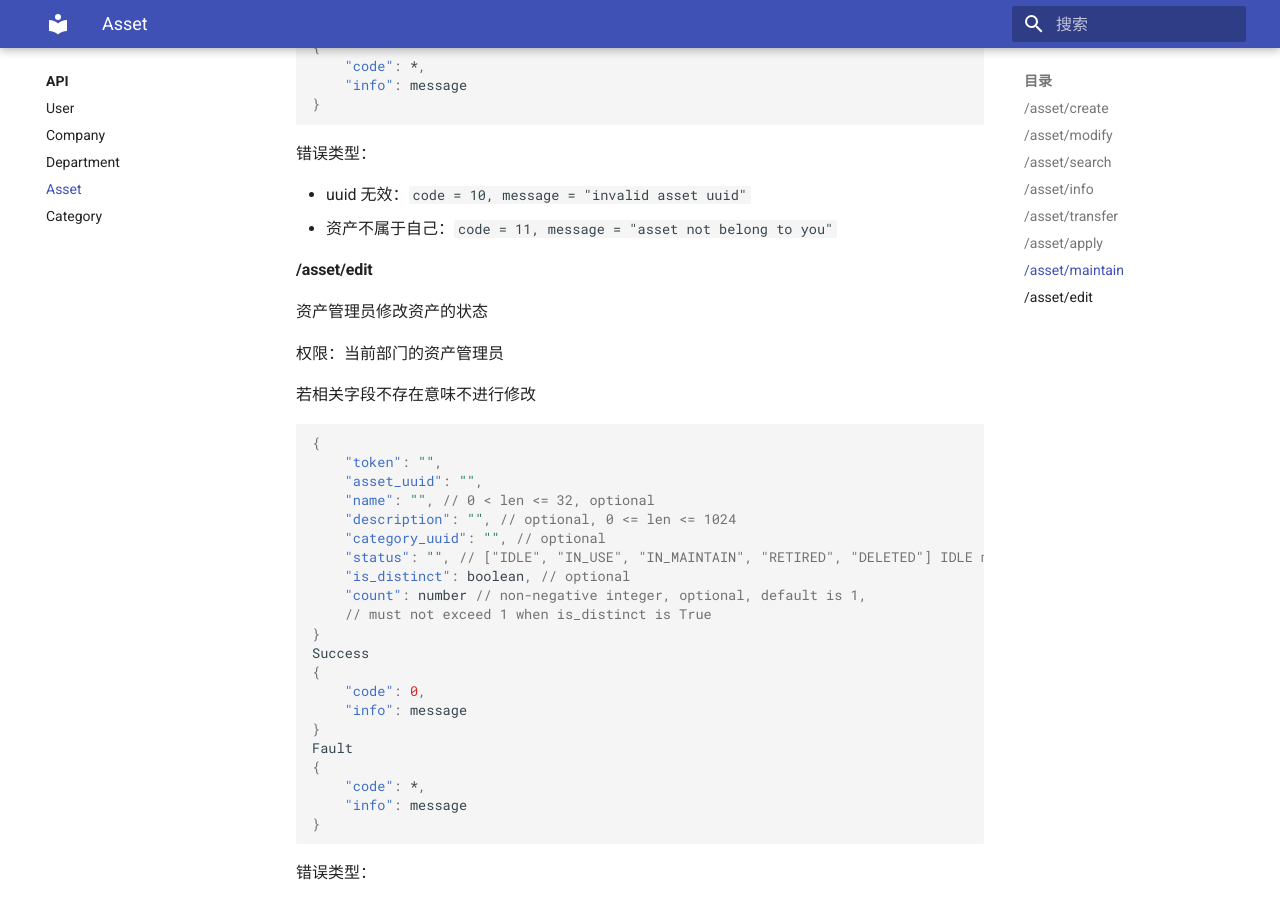
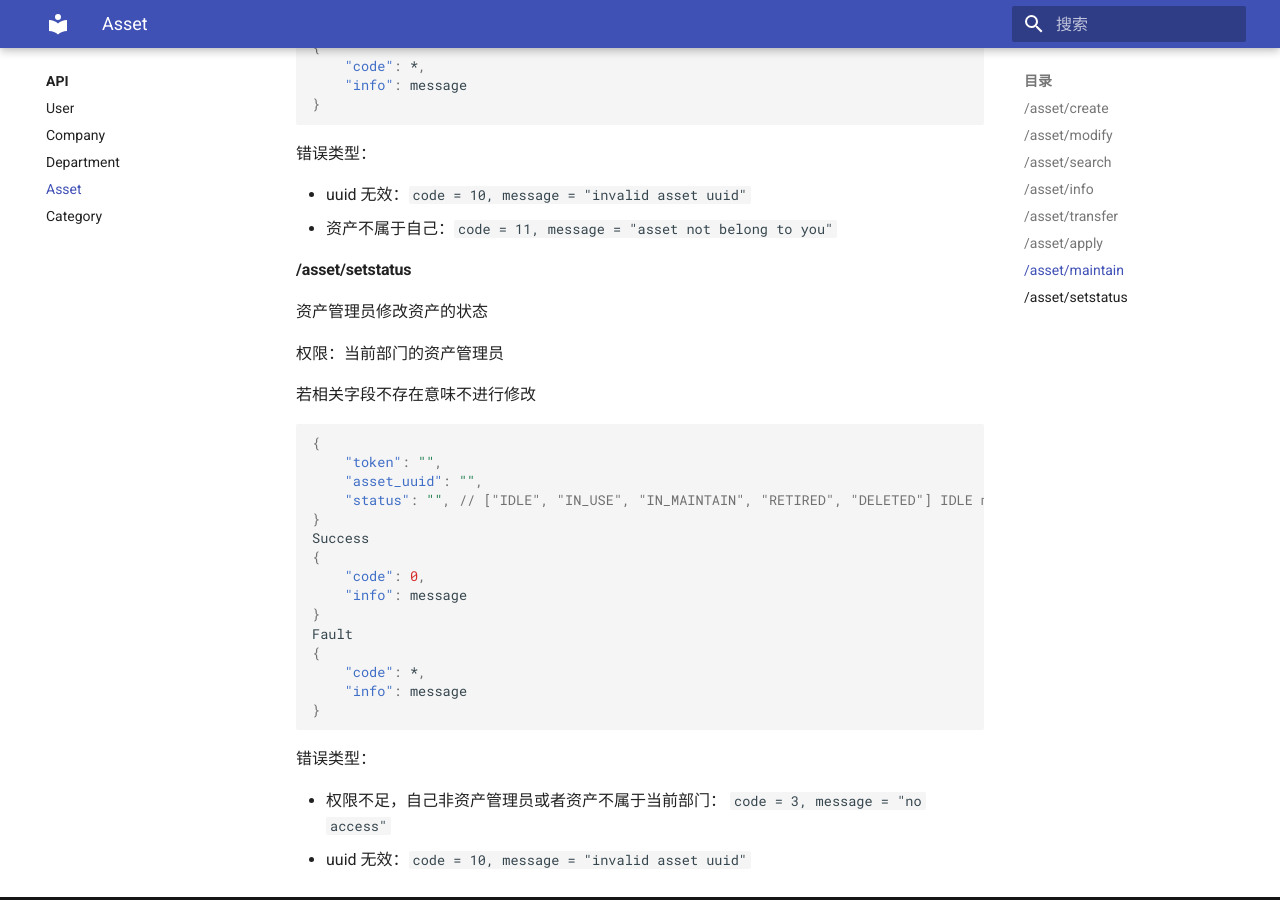
Before and after one commit to kuritas/asseta-docs, an MkDocs documentation site: the page built from docs/API/asset.md, in a window 1280 px wide and 900 px high, scrolled down 5471 px. Built offline with MkDocs 1.6.1 and Material for MkDocs 9.7.7, drawn with Linux system fonts in a browser that asks for light colours.

Commit message:
update asset/setstatus

```diff
--- a/docs/API/asset.md
+++ b/docs/API/asset.md
@@ -280,7 +280,7 @@ Fault
 - uuid 无效：`code = 10, message = "invalid asset uuid"`
 - 资产不属于自己：`code = 11, message = "asset not belong to you"`
 
-#### /asset/edit
+#### /asset/setstatus
 
 资产管理员修改资产的状态
 
@@ -292,13 +292,7 @@ Fault
 {
 	"token": "",
     "asset_uuid": "",
-    "name": "", // 0 < len <= 32, optional
-    "description": "", // optional, 0 <= len <= 1024
-    "category_uuid": "", // optional
     "status": "", // ["IDLE", "IN_USE", "IN_MAINTAIN", "RETIRED", "DELETED"] IDLE means set user=null  ontional
-    "is_distinct": boolean, // optional
-    "count": number // non-negative integer, optional, default is 1,
-    // must not exceed 1 when is_distinct is True
 }
 Success
 {
```
